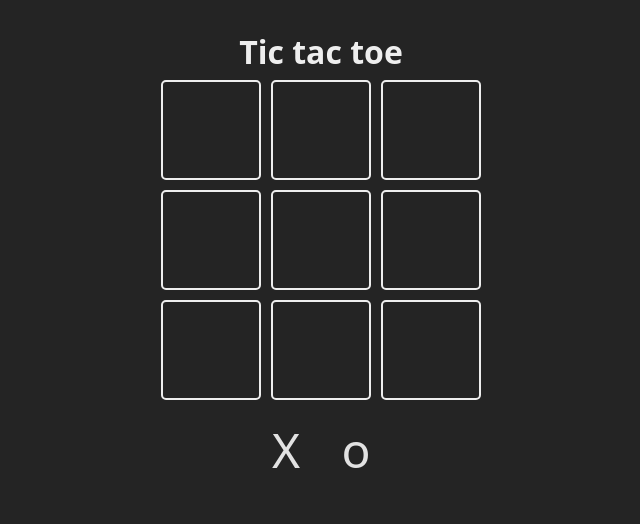
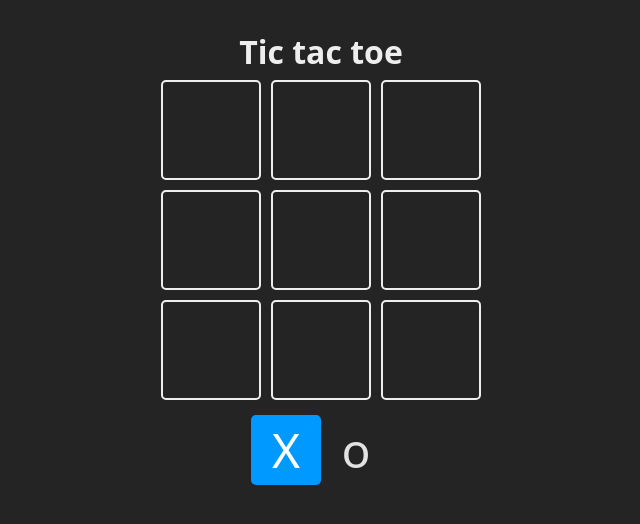
Before and after one commit to Sparktan24/Game-tic-tac-toe, a React (Vite) app: page / in a window 1280 px wide. Shown: the top 524 px of the page, without its empty margins (319-959 px from the left). Built offline with nearby package versions, Linux system fonts and the light colour scheme.

Commit message:
Add update turn on click

```diff
--- a/src/App.jsx
+++ b/src/App.jsx
@@ -5,13 +5,27 @@
   O: 'o',
 };
 
-const Square = ({ children, updateBoard, index }) => {
-  return <div className="square">{children}</div>;
+const Square = ({ children, isSelected, updateBoard, index }) => {
+  const className = `square ${isSelected ? 'is-selected' : ''}`;
+
+  const handleClick = () => {
+    updateBoard();
+  };
+
+  return (
+    <div onClick={handleClick} className={className}>
+      {children}
+    </div>
+  );
 };
 
 function App() {
   const [board, setBoard] = useState(Array(9).fill(null));
   const [turn, setTurn] = useState(TURNS.X);
+  const updateBoard = () => {
+    const newTurn = turn === TURNS.X ? TURNS.O : TURNS.X;
+    setTurn(newTurn);
+  };
 
   return (
     <main className="board">
@@ -19,7 +33,7 @@
       <section className="game">
         {board.map((_, index) => {
           return (
-            <Square key={index} index={index}>
+            <Square key={index} index={index} updateBoard={updateBoard}>
               {board[index]}
             </Square>
           );
```
